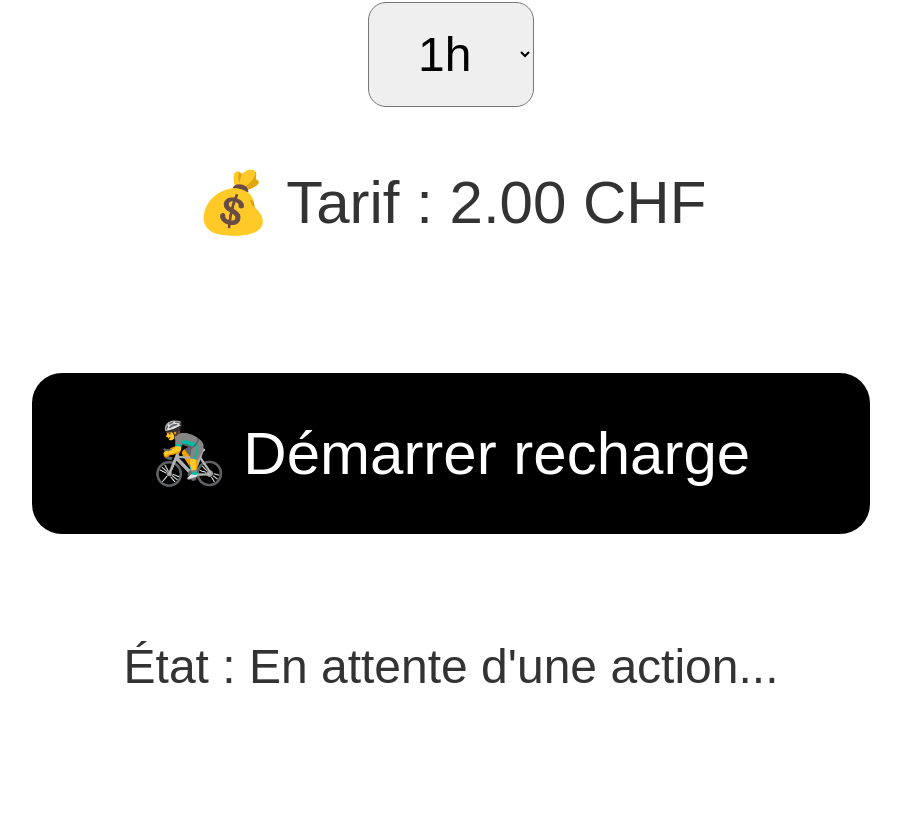
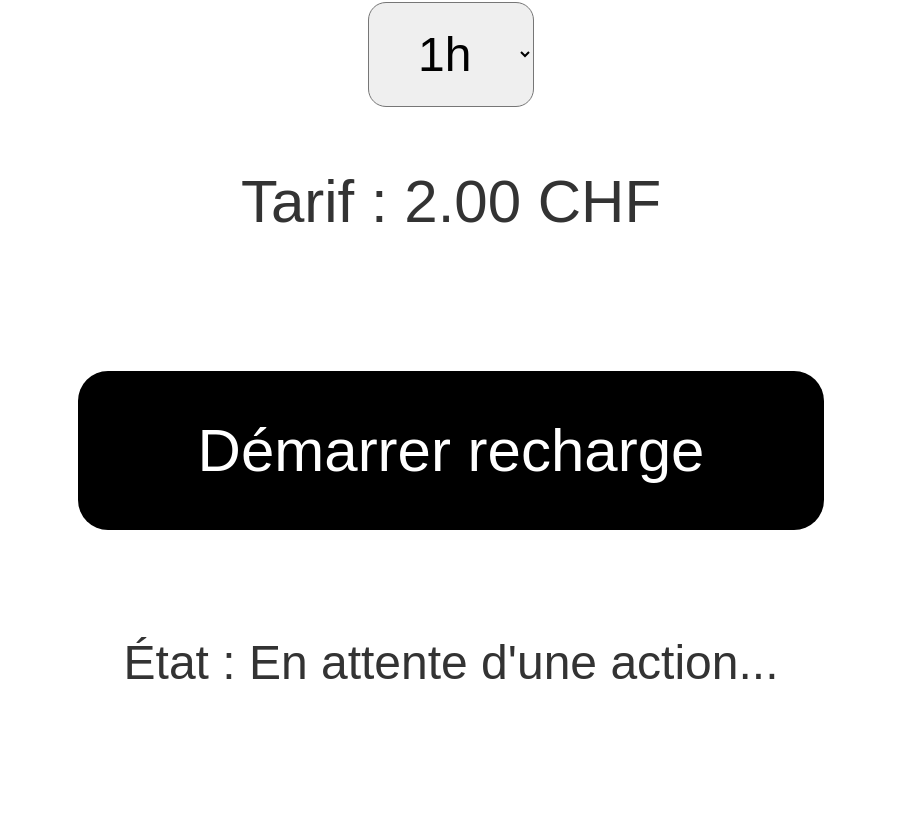
Before and after one commit to Solveocom/Sol-veo.com-Application, a website: page public/index.html in a window 1280 px wide. Shown: the part 1938-2774 px from the top of the page, without its empty margins (189-1090 px from the left). Drawn offline with Linux system fonts and the light colour scheme.

Commit message:
Mise à jour : <description>

```diff
--- a/public/index.html
+++ b/public/index.html
@@ -95,9 +95,9 @@
     <option value="3">3h</option>
   </select>
 
-  <div id="tarif">💰 Tarif : 2.00 CHF</div>
+  <div id="tarif"> Tarif : 2.00 CHF</div>
 
-  <button class="on" onclick="controlShelly('on')">🚴‍♂️ Démarrer recharge</button>
+  <button class="on" onclick="controlShelly('on')">  Démarrer recharge</button>
 
   <p id="status">État : En attente d'une action...</p>
 
@@ -110,7 +110,7 @@
     function updateTarif() {
       const duree = document.getElementById("duree").value;
       const tarif = tarifs[duree];
-      document.getElementById("tarif").innerText = `💰 Tarif : ${tarif.toFixed(2)} CHF`;
+      document.getElementById("tarif").innerText = ` Tarif : ${tarif.toFixed(2)} CHF`;
     }
 
     async function controlShelly(action) {
```
